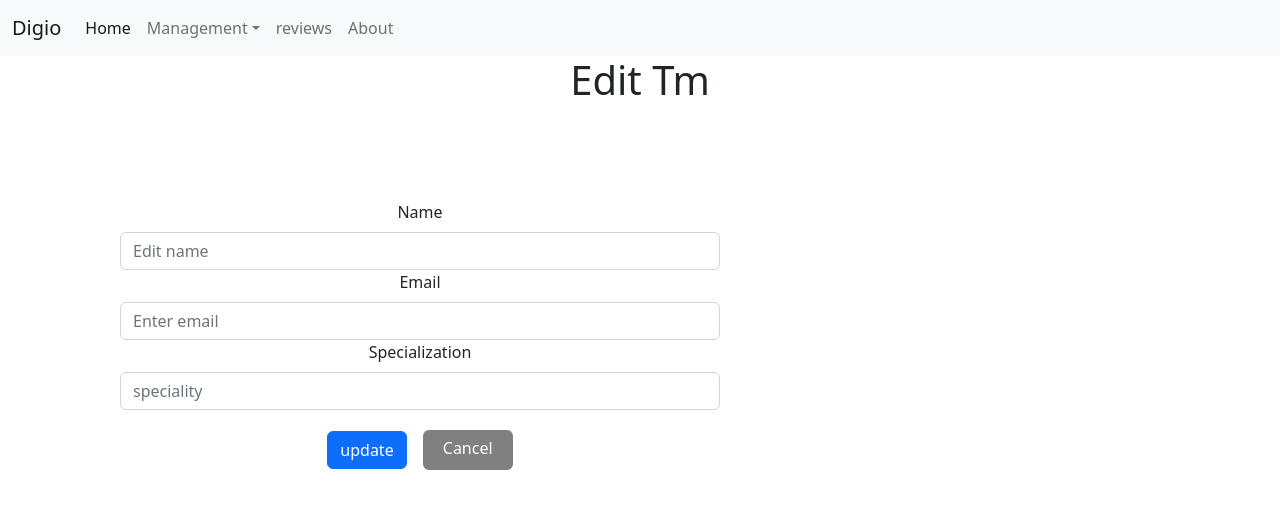
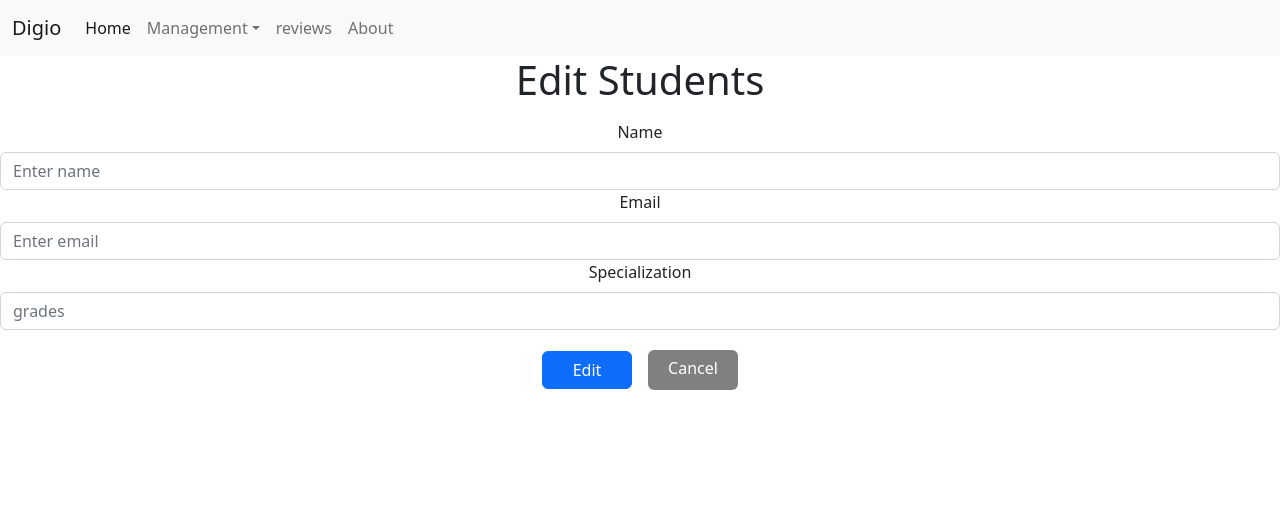
Before and after one commit to alvo254/Digio, a React (Create React App) app: page /Edit in a window 1280 px wide. Shown: the top 508 px of the page. Built offline with nearby package versions, Linux system fonts and the light colour scheme; no server answers.

Commit message:
interface

```diff
--- a/src/components/AddTm/Addtm.jsx
+++ b/src/components/AddTm/Addtm.jsx
@@ -6,8 +6,9 @@ import React, { useEffect, useState } from 'react'
 
 const Addtm = () => {
 
-  const delet = () =>{
-    axios.delete("http://localhost:9292/tms")
+  const handleClick = (id) =>{
+    axios.delete(`http://localhost:9292/tms/#{id}`)
+    .then((resv) => {console.log(resv.data)})
   }
 
     const [data, setData] = useState([""])
@@ -16,8 +17,9 @@ const Addtm = () => {
         axios("http://localhost:9292/tms")
         .then((recv) => {setData(recv.data)})
     },[])
+
     // console.log(data.map((resv) =>
-    //   console.log(resv)
+
     // ))
 
 
@@ -50,7 +52,7 @@ const Addtm = () => {
                 <td>{resv.name}</td>
                 <td>{resv.email}</td>
                 <td>{resv.speciality}</td>
-                <Link class="btn btn-primary mr-2" to="/Edit/:id" style={{background:"gray", border:"none", width:"90px", height:"40px"}}>
+                <Link class="btn btn-primary mr-2" to="/Edit" style={{background:"gray", border:"none", width:"90px", height:"40px"}}>
                     Edit
                   </Link>
 
@@ -58,7 +60,7 @@ const Addtm = () => {
                     Delete
                   </Link> */}
 
-                <button style={{border:"none", background:"Red", width:"90px", marginBottom:"1.2rem", marginLeft:"10px"}} type="button" class="btn btn-dark">Delete</button>
+                <button onClick={()=>handleClick(resv.id)} style={{border:"none", background:"Red", width:"90px", marginBottom:"1.2rem", marginLeft:"10px"}} type="button" class="btn btn-dark">Delete</button>
 
 
             </tr>
--- a/src/components/Addstudent/Addstudent.jsx
+++ b/src/components/Addstudent/Addstudent.jsx
@@ -2,6 +2,7 @@ import axios from 'axios'
 import { Link } from 'react-router-dom'
 
 import React, { useEffect, useState } from 'react'
+import Edit from '../Edit/Edit'
 
 
 const Addstudent= () => {
@@ -17,6 +18,15 @@ const Addstudent= () => {
     // console.log(data.map((resv) =>
     //   console.log(resv)
     // ))
+
+    // const editstu = data.map((thing) => (
+
+    // ))
+
+
+    const remover = () =>{
+      axios.delete(`http://localhost:9292/student/`)
+    }
 
 
 
@@ -48,6 +58,8 @@ const Addstudent= () => {
                 <td>{resv.name}</td>
                 <td>{resv.email}</td>
                 <td>{resv.grades}</td>
+
+
                 <Link class="btn btn-primary mr-2" to="/Edit" style={{background:"gray", border:"none", width:"90px", height:"40px"}}>
                     Edit
                   </Link>
@@ -56,7 +68,7 @@ const Addstudent= () => {
                     Delete
                   </Link> */}
 
-                <button style={{border:"none", background:"Red", width:"90px", marginBottom:"1.2rem", marginLeft:"10px"}} type="button" class="btn btn-dark">Delete</button>
+                <button onClick={remover} style={{border:"none", background:"Red", width:"90px", marginBottom:"1.2rem", marginLeft:"10px"}} type="button" class="btn btn-dark">Delete</button>
 
 
             </tr>
--- a/src/components/Edit/Edit.jsx
+++ b/src/components/Edit/Edit.jsx
@@ -1,56 +1,83 @@
-import React, { useState } from 'react'
-import "./Edit.css"
+import React, { useEffect, useState } from 'react'
+// import "./Add.css"
 import { Link, useParams } from 'react-router-dom'
 import axios from 'axios'
 
 
-const Edit = () => {
+const Edit = ({id}) => {
 
-  const { id } = useParams()
+  const  [gettings, setGetting] = useState([""])
+
+  useEffect(()=> {
+    axios("http://localhost:9292/student")
+    .then((resv) => setGetting(resv.data))
+  },[])
+  console.log(gettings)
+
+  // gettings.map((getting) => {
+
+  //   id = {getting.id}
+
+  // })
+
 
   const [data, setData] = useState({
     name: "",
     email:"",
-    speciality:""
+    grades:""
   })
+
 
   const handleChange = (e) =>{
     const {name, value} = e.target
     setData({...data, [name]:value})
+
   }
+
+
+
 
   const submit = (event) =>{
     event.preventDefault()
     console.log(data)
-    axios.patch(`http://localhost:9292/tms/${id}`,{
+    axios.patch(`http://localhost:9292/student/${id}`,{
       name: data.name,
       email: data.email,
-      speciality: data.speciality
+      grades: data.grades
     })
-     .then((recv) => {console.log(recv)})
+     .then((recv) => {console.log(recv.id)})
      .then(err => console.log(err))
+    //  setData({
+    //   name: "",
+    //   email:"",
+    //   speciality:""
+    // })
+
   }
+
+
+
 
   return (
     <div>
-      <h1>Edit Tm</h1>
+      <h1>Edit Students</h1>
         <form className="editTm">
   <div class="form-group">
     <label>Name</label>
-    <input onChange={handleChange} class="form-control" name="name"  placeholder="Edit name"/>
+    <input name='name' onChange={handleChange} class="form-control" aria-describedby="emailHelp" placeholder="Enter name"/>
     {/* <small id="emailHelp" class="form-text text-muted">We'll never share your email with anyone else.</small> */}
   </div>
   <div class="form-group">
     <label for="exampleInputEmail1">Email</label>
-    <input onChange={handleChange} type="email" class="form-control" name="email" aria-describedby="emailHelp" placeholder="Enter email"/>
+    <input name='email' type="email" onChange={handleChange} class="form-control" id="exampleInputEmail1" aria-describedby="emailHelp" placeholder="Enter email"/>
     {/* <small id="emailHelp" class="form-text text-muted">We'll never share your email with anyone else.</small> */}
   </div>
   <div class="form-group">
-    <label>Specialization</label>
-    <input onChange={handleChange}  class="form-control"  name="speciality" placeholder="speciality"/>
+    <label >Specialization</label>
+    <input name='grades' onChange={handleChange} class="form-control"  placeholder="grades"/>
   </div>
 
-  <button onClick={submit} type="submit" class="btn btn-primary">update</button>
+  <button type="submit" class="btn btn-primary" style={{width:"90px"}}>Edit</button>
 
   <Link class="btn btn-primary mr-2" to="/Tm" style={{background:"gray", border:"none", width:"90px", height:"40px", marginTop:"20px", marginLeft:"1rem"}}>
                     Cancel
```
